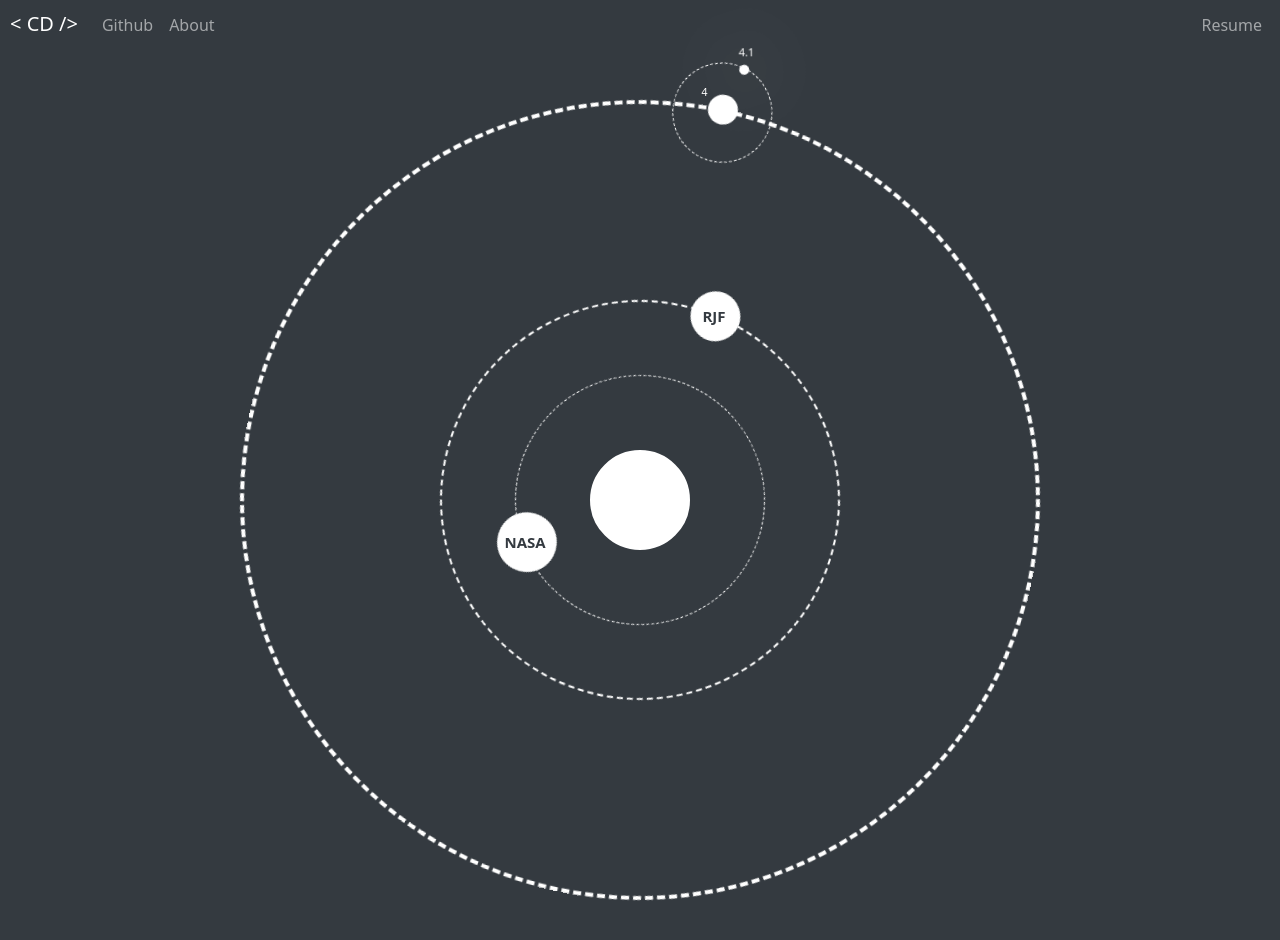
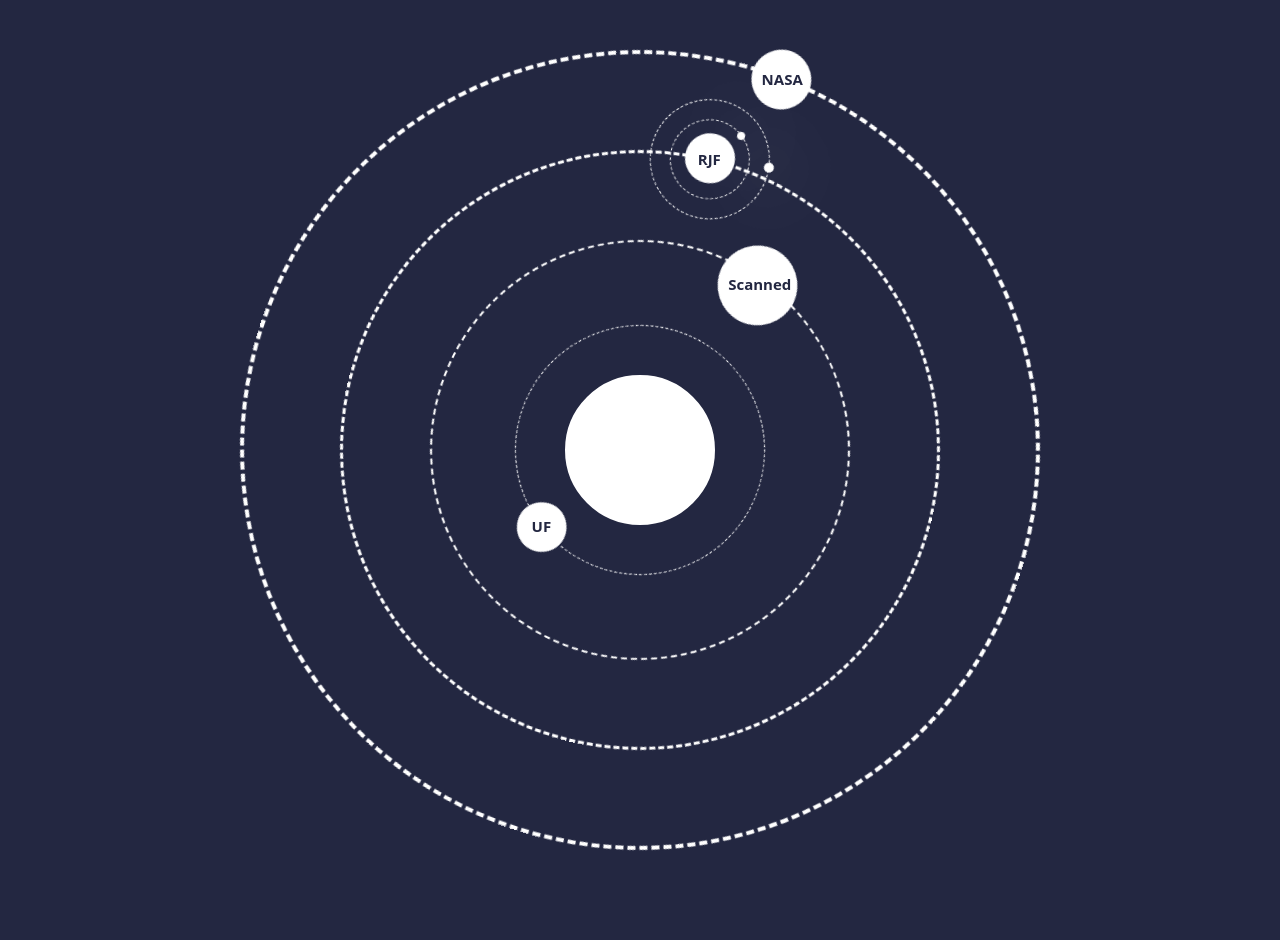
Before and after one commit to WittySkates/personalwebsite, a Vue app: page /wittyskates.github.io/home in a window 1280 px wide. Shown: the top 940 px of the page. After the commit the page ends 800 px from the top, so only its background shows below. Built offline with nearby package versions, Linux system fonts and the light colour scheme.

Commit message:
Correct orbits and location

```diff
--- a/src/components/Home.vue
+++ b/src/components/Home.vue
@@ -1,6 +1,6 @@
 <template>
   <div>
-    <b-navbar class="nav-bar" type="dark">
+    <!-- <b-navbar class="nav-bar" type="dark">
       <b-navbar-brand href="/wittyskates.github.io/home" style="margin-left:10px;margin-bottom:2px" > &lt; CD /&gt; </b-navbar-brand>
       <b-navbar-nav>
         <b-nav-item href="#">Github</b-nav-item>
@@ -9,44 +9,37 @@
       <b-navbar-nav class="ms-auto">
         <b-nav-item href="#" style="padding-right:10px">Resume</b-nav-item>
       </b-navbar-nav>
-    </b-navbar>
+    </b-navbar> -->
 
     <div id="solarSketch">
       <div id="sol"><p id="sol-label"></p></div>
       <div id="Planet1-orbit">
         <div id="Planet1"></div>
-        <p id="Planet1-label">NASA</p>
+        <p id="Planet1-label">UF</p>
       </div>
 
       <div id="Planet2-orbit">
         <div id="Planet2"></div>
-        <p id="Planet2-label">RJF</p>
+        <p id="Planet2-label">Scanned</p>
       </div>
 
-      <!-- <div id="Planet3-orbit">
-        <div id="Planet3-3-orbit">
-            <div id="Planet3-3"></div>
-          <p id="Planet3-3-label">3.3</p>
-        </div>
+      <div id="Planet3-orbit">
         <div id="Planet3-1-orbit">
-            <div id="Planet3-1"></div>
-          <p id="Planet3-1-label">3.1</p>
+          <div id="Planet3-1"></div>
+          <!-- <div id="Planet3-1-1"></div> -->
+          <p id="Planet3-1-label"></p>
         </div>
         <div id="Planet3-2-orbit">
-            <div id="Planet3-2"></div>
-          <p id="Planet3-2-label">3.2</p>
+          <div id="Planet3-2"></div>
+          <p id="Planet3-2-label"></p>
         </div>
         <div id="Planet3"></div>
-        <p id="Planet3-label">3</p>
-      </div> -->
+        <p id="Planet3-label">RJF</p>
+      </div>
 
       <div id="Planet4-orbit">
-        <div id="Planet4-1-orbit">
-            <div id="Planet4-1"></div>
-          <p id="Planet4-1-label">4.1</p>
-        </div>
         <div id="Planet4"></div>
-        <p id="Planet4-label">4</p>
+        <p id="Planet4-label">NASA</p>
       </div>
 
     </div>
@@ -77,11 +70,11 @@ body {
     width: 100%;
     height: 100%;
     /* background-image: url(https://github.com/pesegal/CSS3-System-Sketch/blob/master/img/gg66203835.jpg?raw=true); */
-    background-color: #343a40;
+    background-color: #232741;
 }
 
 #solarSketch {
-  position: absolute;
+  position: fixed;
 
   /* top: 450px; */
   margin-top: 450px;
@@ -121,10 +114,10 @@ body {
   left: 50%;
 
   background: white;
-  height: 100px;
-  width: 100px;
-  margin-top: -50px;
-  margin-left: -50px;
+  height: 150px;
+  width: 150px;
+  margin-top: -75px;
+  margin-left: -75px;
 
   border-color: white;
   border-width: 10px;
@@ -149,8 +142,8 @@ body {
   position: absolute;
   top:  0;
   left: 50%;
-  width: 60px;
-  height: 60px;
+  width: 50px;
+  height: 50px;
   margin-left: -10px;
   margin-top: -25px;
   background: white;
@@ -175,11 +168,11 @@ body {
   border-color: white;
   border-radius: 50%;
 
-  -webkit-animation: spin-left 15s linear infinite;
-  -moz-animation: spin-left 15s linear infinite;
-  -ms-animation: spin-left 15s linear infinite;
-  -o-animation: spin-left 15s linear infinite;
-  animation: spin-left 15s linear infinite;
+  -webkit-animation: spin-left 20s linear infinite;
+  -moz-animation: spin-left 20s linear infinite;
+  -ms-animation: spin-left 20s linear infinite;
+  -o-animation: spin-left 20s linear infinite;
+  animation: spin-left 20s linear infinite;
 }
 
 
@@ -189,17 +182,17 @@ body {
   left: 50%;
   /* width: 15px;
   height: 15px; */
-  margin-left: 0px;
-  margin-top: -8px;
-  color: #343a40;
+  margin-left: 6px;
+  margin-top: -11px;
+  color: #232741;
   font-size: 15px;
   font-weight: bold;
 
-  -webkit-animation: spin-right 15s linear infinite;
-  -moz-animation: spin-right 15s linear infinite;
-  -ms-animation: spin-right 15s linear infinite;
-  -o-animation: spin-right 15s linear infinite;
-  animation: spin-right 15s linear infinite;
+  -webkit-animation: spin-right 20s linear infinite;
+  -moz-animation: spin-right 20s linear infinite;
+  -ms-animation: spin-right 20s linear infinite;
+  -o-animation: spin-right 20s linear infinite;
+  animation: spin-right 20s linear infinite;
 }
 
 /*Planet 2 Group*/
@@ -208,10 +201,10 @@ body {
   position: absolute;
   top:  0;
   left: 50%;
-  width: 50px;
-  height: 50px;
+  width: 80px;
+  height: 80px;
   margin-left: -10px;
-  margin-top: -25px;
+  margin-top: -32px;
   background: white;
   border-color: white;
   border-width: 1px;
@@ -224,10 +217,10 @@ body {
   top: 50%;
   left: 50%;
 
-  width: 400px;
-  height: 400px;
-  margin-top: -200px;
-  margin-left: -200px;
+  width: 420px;
+  height: 420px;
+  margin-top: -210px;
+  margin-left: -210px;
 
   border-width: 2.2px;
   border-style: dashed;
@@ -247,9 +240,9 @@ body {
   left: 50%;
   /* width: 15px;
   height: 15px; */
-  margin-left: 2px;
-  margin-top: -11px;
-  color: #343a40;
+  margin-left: 0px;
+  margin-top: -5px;
+  color: #232741;
   font-size: 15px;
   font-weight: bold;
 
@@ -280,8 +273,17 @@ body {
 #Planet3-1 {
   width: 8px;
   height: 8px;
-  margin-left: 10px;
+  margin-left: 5px;
   margin-top: 10px;
+  border-radius: 50%;
+  background: white;
+  box-shadow: 0 0 64px white;
+}
+#Planet3-1-1 {
+  width: 8px;
+  height: 8px;
+  margin-left: 89px;
+  margin-top: 50px;
   border-radius: 50%;
   background: white;
   box-shadow: 0 0 64px white;
@@ -290,18 +292,8 @@ body {
 #Planet3-2 {
   width: 10px;
   height: 10px;
-  margin-left: 23px;
+  margin-left: 8px;
   margin-top: 16px;
-  border-radius: 50%;
-  background: white;
-  box-shadow: 0 0 64px white;
-}
-
-#Planet3-3 {
-  width: 12px;
-  height: 12px;
-  margin-left: 30px;
-  margin-top: 30px;
   border-radius: 50%;
   background: white;
   box-shadow: 0 0 64px white;
@@ -312,10 +304,10 @@ body {
   top: 50%;
   left: 50%;
 
-  width: 800px;
-  height: 800px;
-  margin-top: -400px;
-  margin-left: -400px;
+  width: 600px;
+  height: 600px;
+  margin-top: -300px;
+  margin-left: -300px;
 
   border-width:3px;
   border-style: dashed;
@@ -333,29 +325,29 @@ body {
   position: absolute;
   top:  0;
   left: 50%;
-  width: 100px;
-  height: 100px;
-  margin-left: -50px;
-  margin-top: -52px;
+  width: 80px;
+  height: 80px;
+  margin-left: -40px;
+  margin-top: -42px;
 
   border: 1px dashed white;
   border-radius: 50%;
 
-  -webkit-animation: spin-left 5s linear infinite;
-  -moz-animation: spin-left 5s linear infinite;
-  -ms-animation: spin-left 5s linear infinite;
-  -o-animation: spin-left 5s linear infinite;
-  animation: spin-left 5s linear infinite;
+  -webkit-animation: spin-left 10s linear infinite;
+  -moz-animation: spin-left 10s linear infinite;
+  -ms-animation: spin-left 10s linear infinite;
+  -o-animation: spin-left 10s linear infinite;
+  animation: spin-left 10s linear infinite;
 }
 
 #Planet3-2-orbit {
   position: absolute;
   top:  0;
   left: 50%;
-  width: 170px;
-  height: 170px;
-  margin-left: -85px;
-  margin-top: -85px;
+  width: 120px;
+  height: 120px;
+  margin-left: -60px;
+  margin-top: -62px;
 
   border: 1px dashed white;
   border-radius: 50%;
@@ -367,35 +359,17 @@ body {
   animation: spin-right 20s linear infinite;
 }
 
-#Planet3-3-orbit {
-  position: absolute;
-  top:  0;
-  left: 50%;
-  width: 250px;
-  height: 250px;
-  margin-left: -125px;
-  margin-top: -125px;
-
-  border: 1px dashed white;
-  border-radius: 50%;
-
-  -webkit-animation: spin-left 30s linear infinite;
-  -moz-animation: spin-left 30s linear infinite;
-  -ms-animation: spin-left 30s linear infinite;
-  -o-animation: spin-left 30s linear i0snfinite;
-  animation: spin-left 30s linear infinite;
-}
-
 #Planet3-label {
   position: absolute;
   top:  0;
   left: 50%;
-  width: 15px;
-  height: 15px;
-  margin-left: -29px;
-  margin-top: -38px;
-  color: white;
-  font-size: 11px;
+  /* width: 15px;
+  height: 15px; */
+  margin-left: -12px;
+  margin-top: -13px;
+  color: #232741;
+  font-size: 15px;
+  font-weight: bold;
 
   -webkit-animation: spin-left 200s linear infinite;
   -moz-animation: spin-left 200s linear infinite;
@@ -442,50 +416,23 @@ body {
   animation: spin-left 18.1818181818181818s linear infinite;
 }
 
-#Planet3-3-label {
-  position: absolute;
-  top:  0;
-  left: 50%;
-  width: 15px;
-  height: 15px;
-  margin-left: -110px;
-  margin-top: 14px;
-  color: white;
-  font-size: 11px;
-
-  -webkit-animation: spin-right 35.29411764705882352s linear infinite;
-  -moz-animation: spin-right 35.29411764705882352s linear infinite;
-  -ms-animation: spin-right 35.29411764705882352s linear infinite;
-  -o-animation: spin-right 35.29411764705882352s linear infinite;
-  animation: spin-right 35.29411764705882352s linear infinite;
-}
-
 /*Planet 4 Group*/
 
 #Planet4 {
   position: absolute;
   top:  0;
   left: 50%;
-  width: 30px;
-  height: 30px;
-  margin-left: -15px;
-  margin-top: -18px;
+  width: 60px;
+  height: 60px;
+  margin-left: -10px;
+  margin-top: -30px;
   background: white;
   border-color: white;
-  border-width: 2px;
+  border-width: 1px;
   border-style: solid;
   border-radius: 50%;
 }
 
-#Planet4-1 {
-  width: 10px;
-  height: 10px;
-  margin-left: 10px;
-  margin-top: 10px;
-  border-radius: 50%;
-  background: white;
-  box-shadow: 0 0 64px white;
-}
 
 #Planet4-orbit {
   position: absolute;
@@ -507,62 +454,25 @@ body {
   -ms-animation: spin-right 150s linear infinite;
   -o-animation: spin-right 150s linear infinite;
   animation: spin-right 150s linear infinite;
-  position: absolute;
-}
-
-#Planet4-1-orbit {
-  position: absolute;
-  top:  0;
-  left: 50%;
-  width: 100px;
-  height: 100px;
-  margin-left: -50px;
-  margin-top: -50px;
-
-  border: 1px dashed white;
-  border-radius: 50%;
-
-  -webkit-animation: spin-right 30s linear infinite;
-  -moz-animation: spin-right 30s linear infinite;
-  -ms-animation: spin-right 30s linear infinite;
-  -o-animation: spin-right 30s linear i0snfinite;
-  animation: spin-right 30s linear infinite;
 }
 
 #Planet4-label {
   position: absolute;
   top:  0;
   left: 50%;
-  width: 15px;
-  height: 15px;
-  margin-left: -25px;
-  margin-top: -25px;
-  color: white;
-  font-size: 11px;
+  /* width: 15px;
+  height: 15px; */
+  margin-left: 0px;
+  margin-top: -12px;
+  color: #232741;
+  font-size: 15px;
+  font-weight: bold;
 
   -webkit-animation: spin-left 150s linear infinite;
   -moz-animation: spin-left 150s linear infinite;
   -ms-animation: spin-left 150s linear infinite;
   -o-animation: spin-left 150s linear infinite;
   animation: spin-left 150s linear infinite;
-}
-
-#Planet4-1-label {
-  position: absolute;
-  top:  0;
-  left: 50%;
-  width: 15px;
-  height: 15px;
-  margin-left: -58px;
-  margin-top: 0px;
-  color: white;
-  font-size: 11px;
-
-  -webkit-animation: spin-left 25s linear infinite;
-  -moz-animation: spin-left 25s linear infinite;
-  -ms-animation: spin-left 25s linear infinite;
-  -o-animation: spin-left 25s linear infinite;
-  animation: spin-left 25s linear infinite;
 }
 
 /*Defining the rotational keyframe at-rules*/
```
